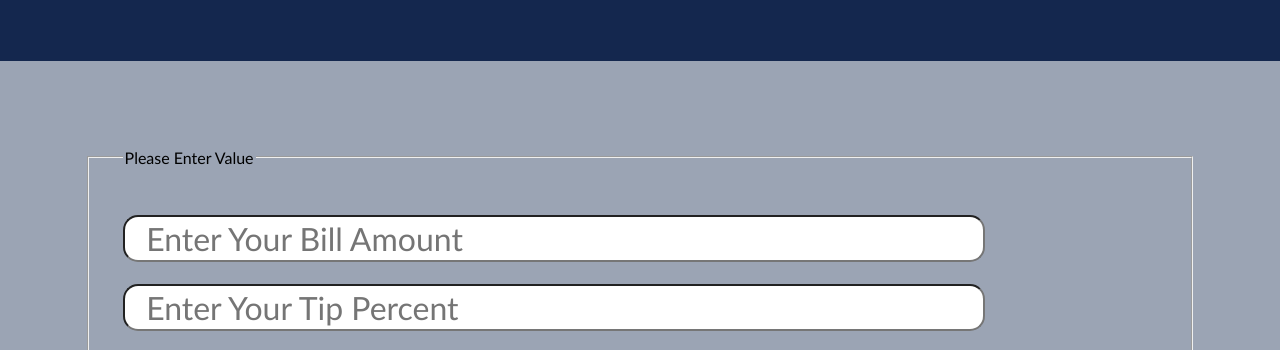
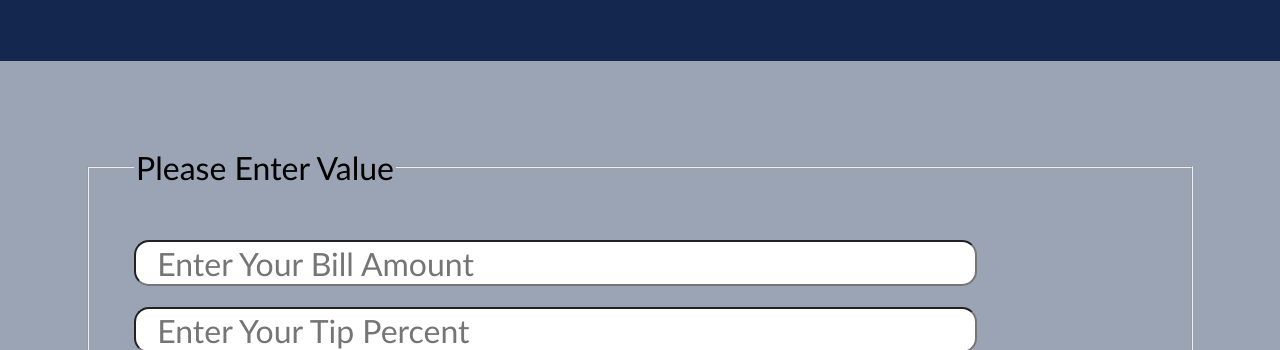
Before and after one commit to Aayushdn/TipCalculator-js, a plain HTML site: page index.html in a window 1280 px wide. Shown: the part 150-500 px from the top of the page. Drawn offline with Linux system fonts and the light colour scheme.

Commit message:
updated stylesheet

```diff
--- a/css/style.css
+++ b/css/style.css
@@ -21,6 +21,10 @@
     background-color: #9ba4b4;
     padding: 5%;
 
+}
+
+.FormCalculator{
+    font-size:clamp(2rem,5vw,1.3rem)
 }
 
 .FormCalculator * {
```
